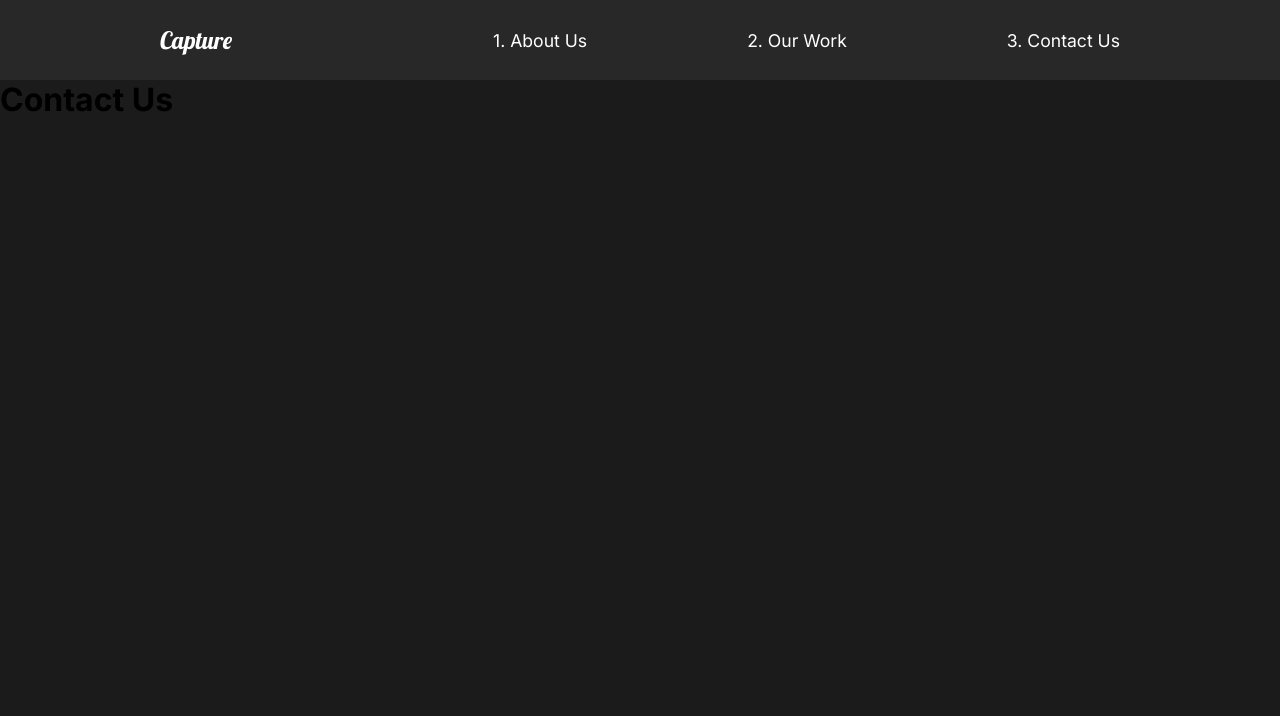
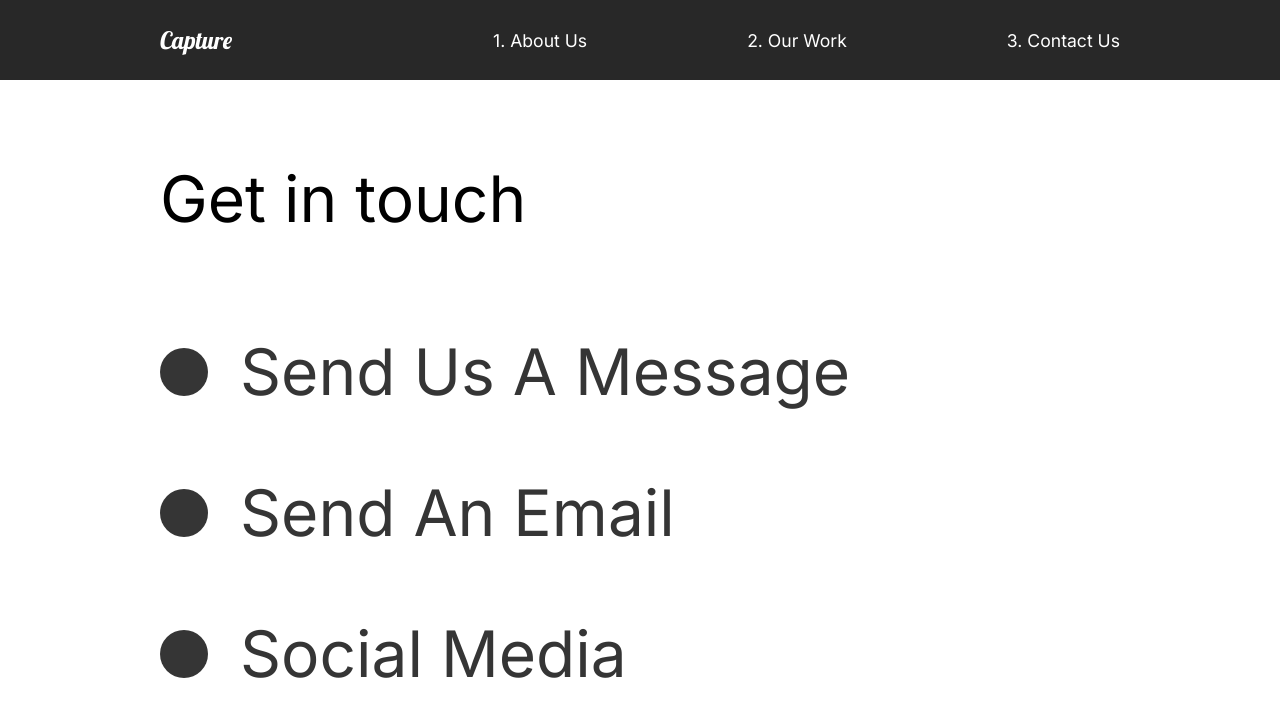
Before and after one commit to kykim102/Capture, a React (Create React App) app: page /contact in a window 1280 px wide. Shown: the top 716 px of the page. Built offline with nearby package versions, Linux system fonts and the light colour scheme.

Commit message:
Contact Page

```diff
--- a/src/pages/ContactUs.js
+++ b/src/pages/ContactUs.js
@@ -1,19 +1,73 @@
 import React from 'react';
 // Animations
 import { motion } from 'framer-motion';
-import { pageAnimation } from '../animation';
+import { pageAnimation, titleAnim } from '../animation';
+import styled, { withTheme } from 'styled-components';
 
 const ContactUs = () => {
 	return (
-		<motion.div
+		<ContactStyle
 			variants={pageAnimation}
 			initial="hidden"
 			animate="show"
 			exit="exit"
+			style={{ background: '#fff' }}
 		>
-			<h1>Contact Us</h1>
-		</motion.div>
+			<Title>
+				<Hide>
+					<motion.h2 variants={titleAnim}>Get in touch</motion.h2>
+				</Hide>
+			</Title>
+			<div>
+				<Hide>
+					<Social variants={titleAnim}>
+						<Circle />
+						<h2>Send Us A Message</h2>
+					</Social>
+				</Hide>
+				<Hide>
+					<Social variants={titleAnim}>
+						<Circle />
+						<h2>Send An Email</h2>
+					</Social>
+				</Hide>
+				<Hide>
+					<Social variants={titleAnim}>
+						<Circle />
+						<h2>Social Media</h2>
+					</Social>
+				</Hide>
+			</div>
+		</ContactStyle>
 	);
 };
 
+const ContactStyle = styled(motion.div)`
+	padding: 5rem 10rem;
+	color: #353535;
+	min-height: 90vh;
+`;
+
+const Title = styled.div`
+	margin-bottom: 4rem;
+	color: black;
+`;
+
+const Hide = styled.div`overflow: hidden;`;
+
+const Circle = styled.div`
+	border-radius: 50%;
+	width: 3rem;
+	height: 3rem;
+	background: #353535;
+`;
+
+const Social = styled(motion.div)`
+	display: flex;
+	align-items: center;
+	h2 {
+		margin: 2rem;
+	}
+`;
+
 export default ContactUs;
```
